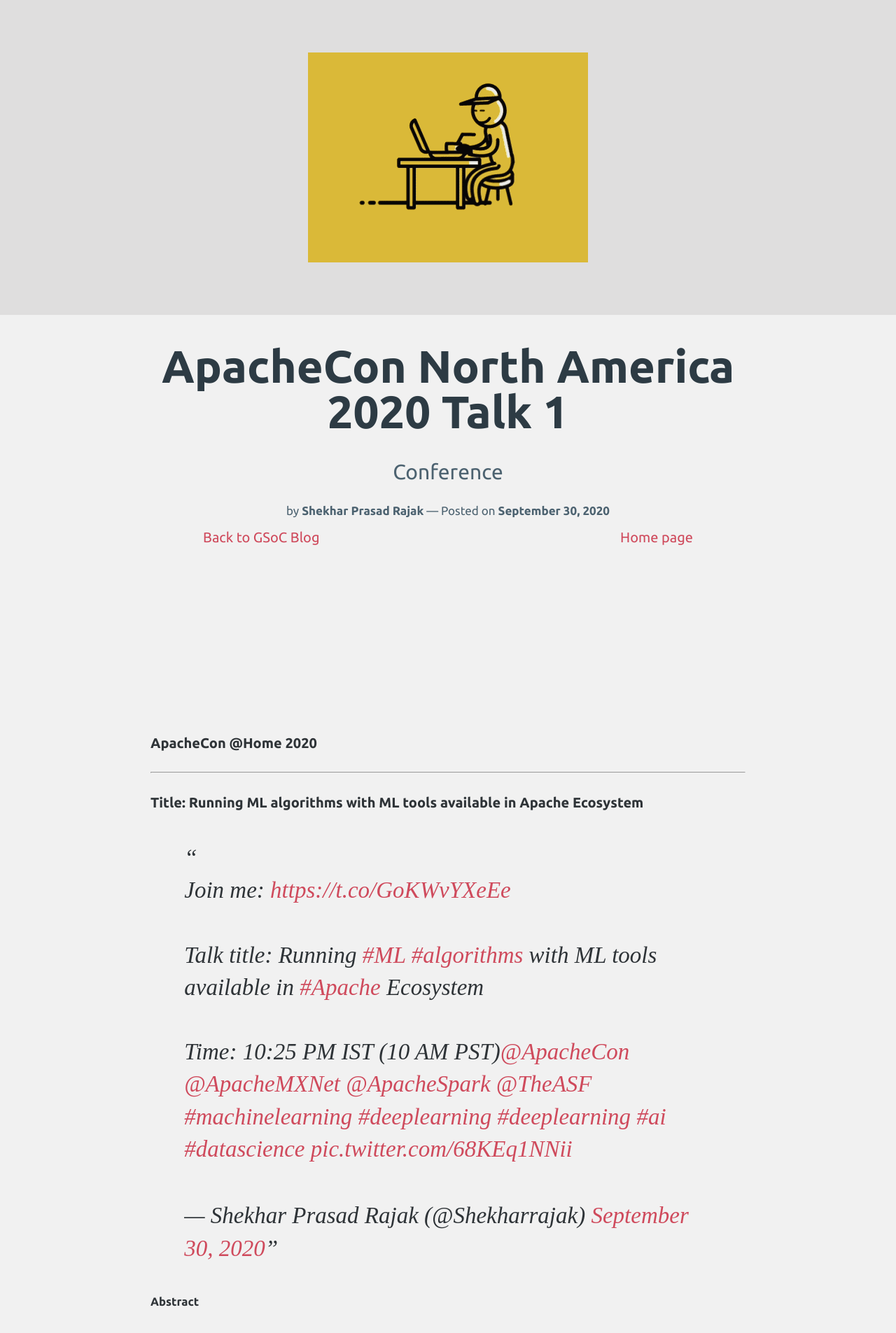
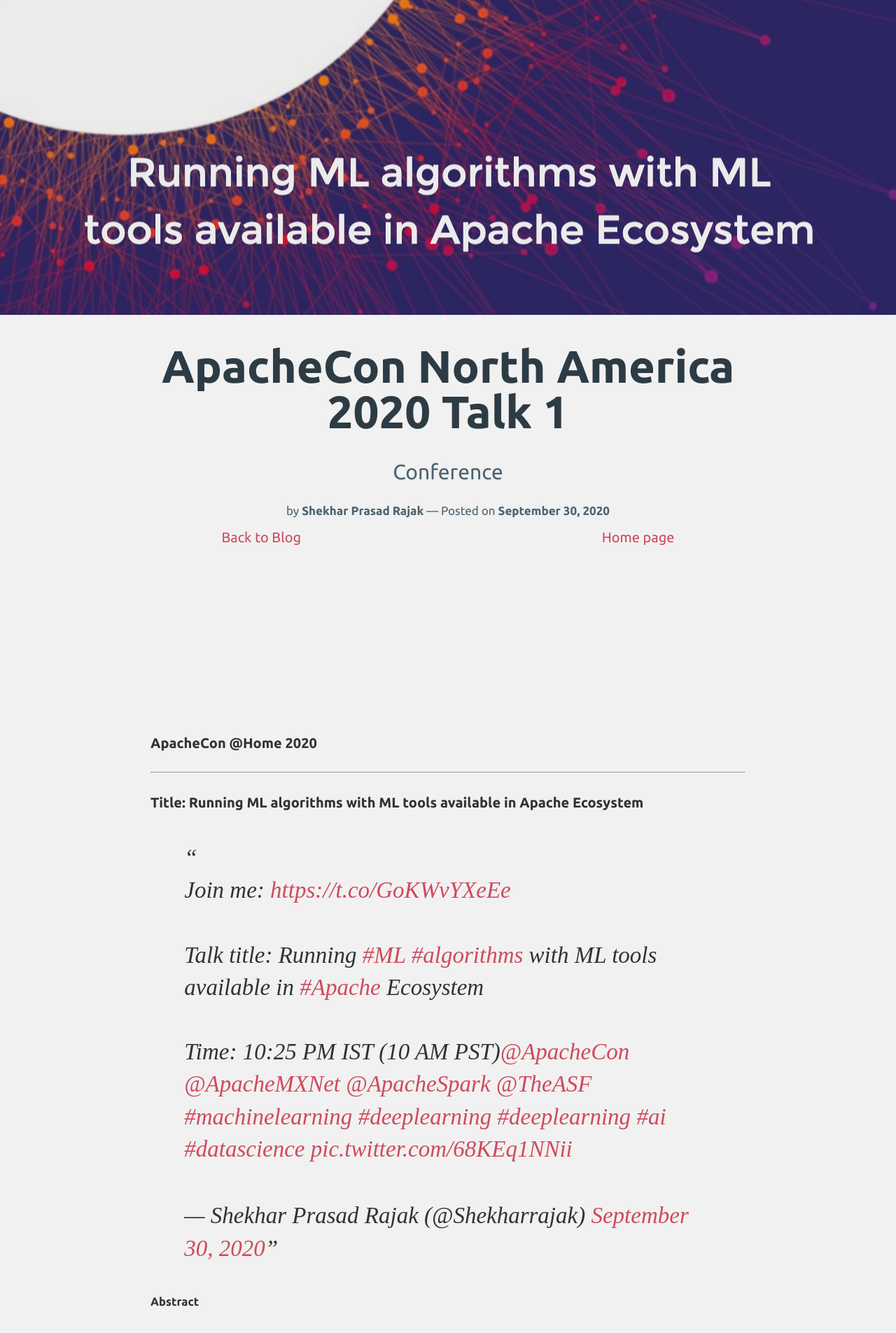
Before and after one commit to Shekharrajak/shekharrajak.github.io, a Jekyll site: the page built from _posts/talks-workshops/2020-09-30-ApacheCon-North-America-Talk-1-2020.md, in a window 1280 px wide. Shown: the top 1905 px of the page at 70% size. Built offline with Jekyll 4.4.1, drawn with Linux system fonts in a browser that asks for light colours; nearby versions of some CDN libraries; comment, search, counter and statistics services are not loaded.

Commit message:
minor change

```diff
--- a/_includes/header-post-conference.html
+++ b/_includes/header-post-conference.html
@@ -14,7 +14,7 @@
     <p>{{ page.week }}</p>
     <p>by <strong>Shekhar Prasad Rajak</strong> &#8212; Posted on <strong>{{ page.date | date: "%B %e, %Y" }}</strong></p>
     <a href="/" style="margin-right:50%;">
-        Back to GSoC Blog
+        Back to Blog
     </a>
     <a href="/" style="margin-left:0%;">
         Home page
--- a/_includes/header-post-other.html
+++ b/_includes/header-post-other.html
@@ -14,7 +14,7 @@
     <p>{{ page.week }}</p>
     <p>by <strong>Shekhar Prasad Rajak</strong> &#8212; Posted on <strong>{{ page.date | date: "%B %e, %Y" }}</strong></p>
     <a href="/" style="margin-right:50%;">
-        Back to main Blog site
+        Back to main Blog page
     </a>
     <a href="/" style="margin-left:0%;">
         Home page
--- a/_includes/header-post-sciruby.html
+++ b/_includes/header-post-sciruby.html
@@ -15,7 +15,7 @@
     <p>{{ page.week }}</p>
     <p>by <strong>Shekhar Prasad Rajak</strong> &#8212; Posted on <strong>{{ page.date | date: "%B %e, %Y" }}</strong></p>
     <a href="/" style="margin-right:50%;">
-        Back to GSoC Blog
+        Back to Main Blog
     </a>
     <a href="/" style="margin-left:0%;">
         Home page
--- a/_includes/header-post-sympy.html
+++ b/_includes/header-post-sympy.html
@@ -15,7 +15,7 @@
     <p>{{ page.week }}</p>
     <p>by <strong>Shekhar Prasad Rajak</strong> &#8212; Posted on <strong>{{ page.date | date: "%B %e, %Y" }}</strong></p>
     <a href="/" style="margin-right:50%;">
-        Back to GSoC Blog
+        Back to Main Blog
     </a>
     <a href="/" style="margin-left:0%;">
         Home page
--- a/_includes/style-other.html
+++ b/_includes/style-other.html
@@ -5,7 +5,7 @@
        	left: 0;
        	height: 100%;
         width: 100%;
-       	background-image: url('{{ site.baseurl }}/images/img/other.gif');
+       	background-image: url('{{ site.baseurl }}/images/img/{{ page.background_image }}');
        }
   }
 </style>
```
